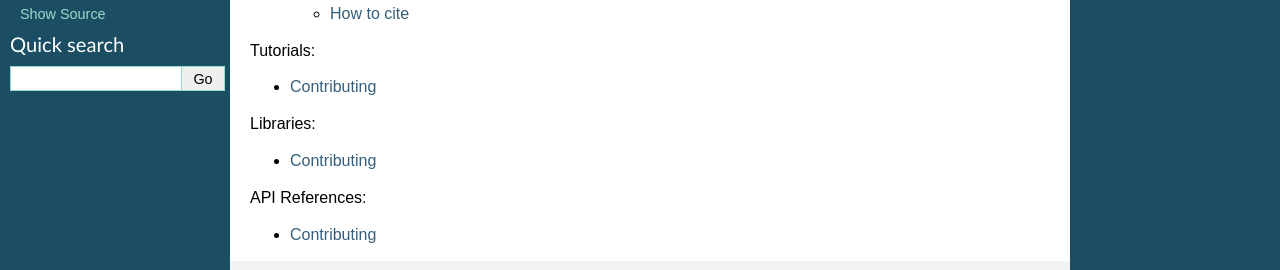
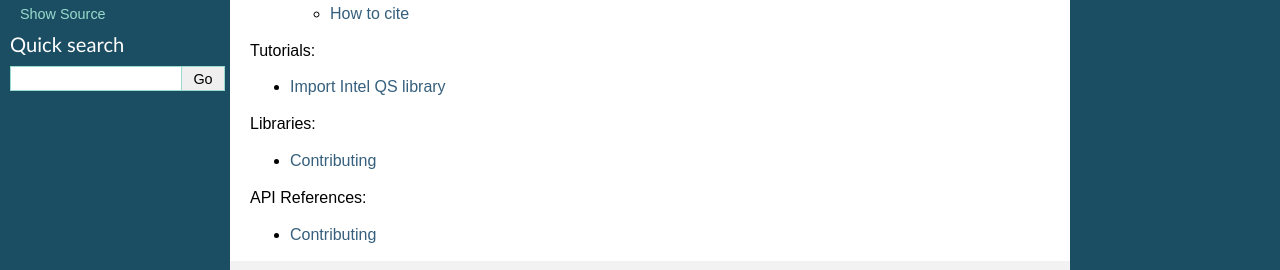
Before and after one commit to intel/intel-qs, a Sphinx documentation site: the page built from docs/source/index.rst, in a window 1280 px wide. Shown: the part 213-483 px from the top of the page. Built offline with Sphinx 7.4.7, drawn with Linux system fonts in a browser that asks for light colours.

Commit message:
Added ipynb source
Signed-off-by: Stanley Phoong <stanley.cheong.kwan.phoong@intel.com>

```diff
--- a/docs/source/conf.py
+++ b/docs/source/conf.py
@@ -27,7 +27,7 @@ author = 'Intel'
 # Add any Sphinx extension module names here, as strings. They can be
 # extensions coming with Sphinx (named 'sphinx.ext.*') or your custom
 # ones.
-extensions = ['recommonmark']
+extensions = ['recommonmark', 'nbsphinx']
 
 # Add any paths that contain templates here, relative to this directory.
 templates_path = ['_templates']
--- a/docs/source/index.rst
+++ b/docs/source/index.rst
@@ -15,7 +15,7 @@ Welcome to Intel QS's documentation!
    :maxdepth: 2
    :caption: Tutorials:
 
-   CONTRIBUTING
+   get_started_examples
 
 .. toctree::
    :maxdepth: 2
```
Also changed, not shown: docs/source/get_started_examples.ipynb (added).
